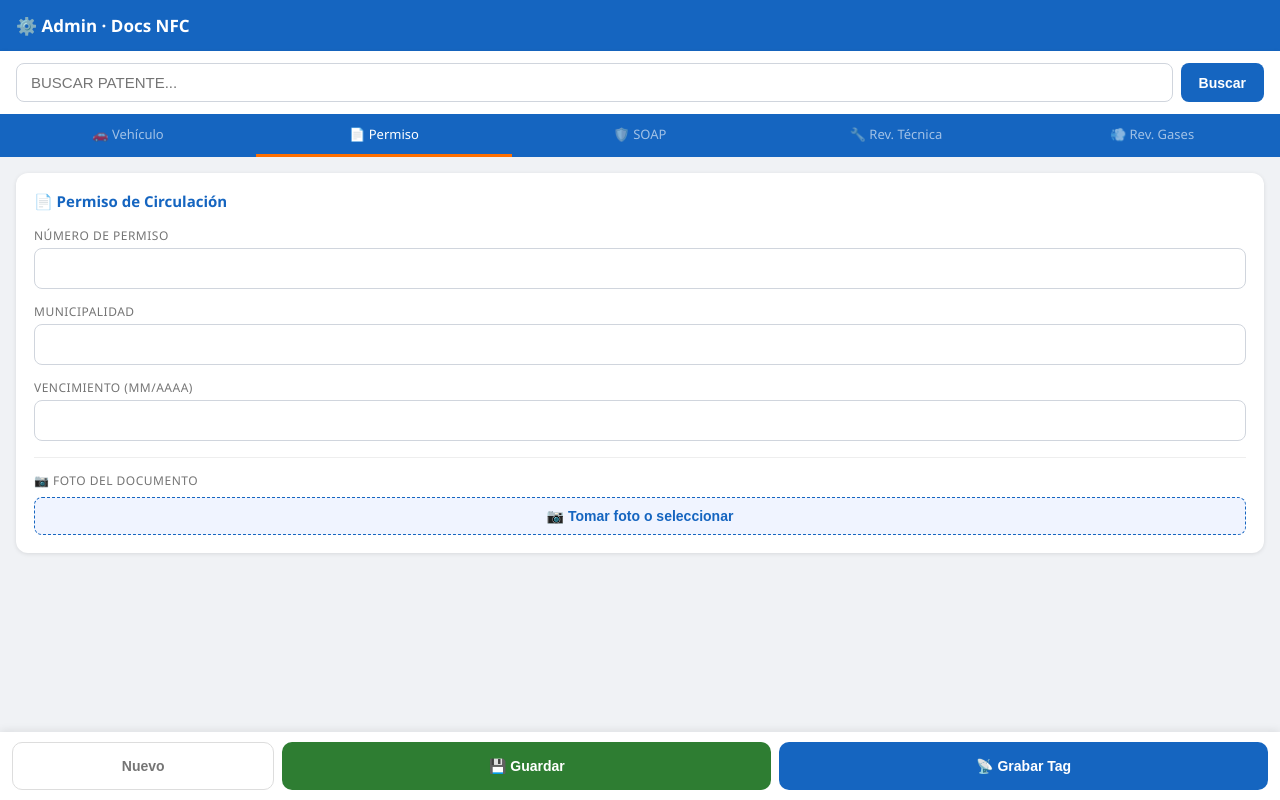
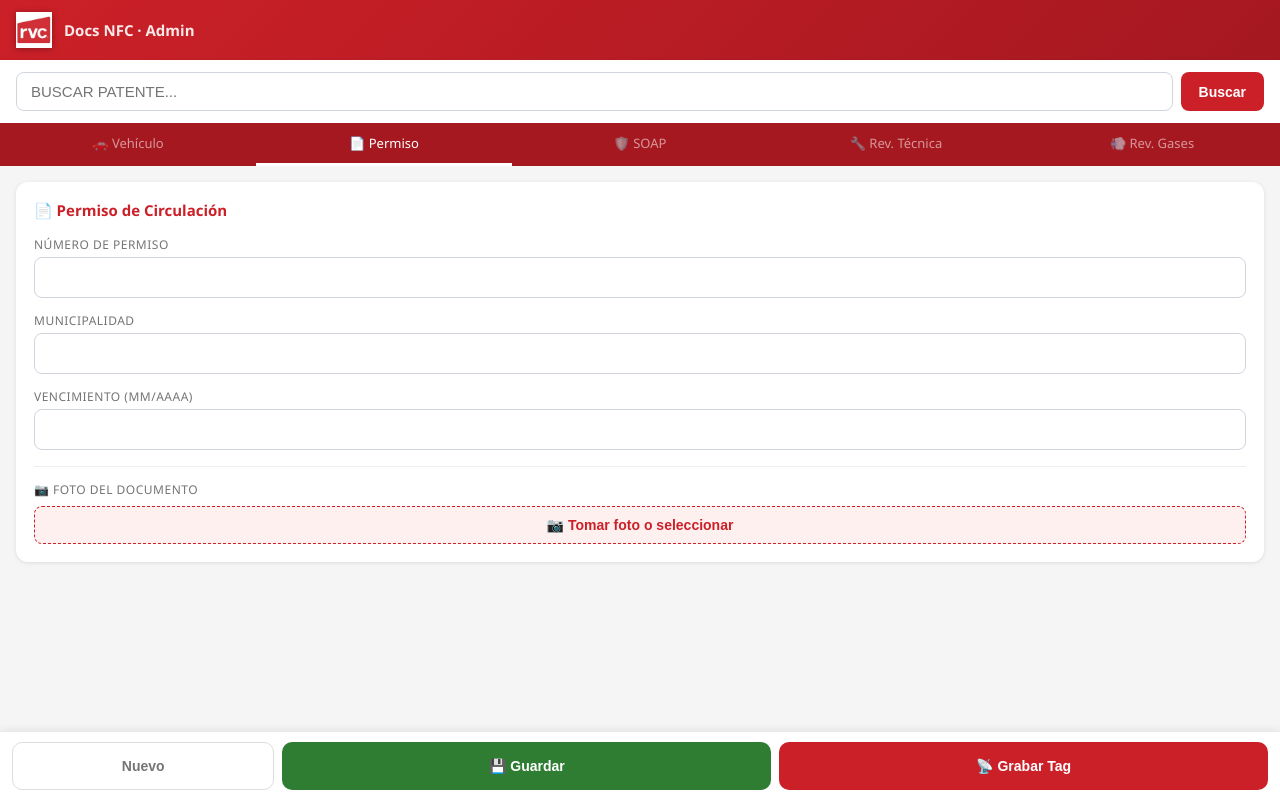
Before and after one commit to TataVito/vehicledocs-nfc, a plain HTML site: page admin.html in a window 1280 px wide. Both pictures are taken after a click on the element "📄 Permiso". Drawn offline with nearby package versions, Linux system fonts and the light colour scheme.

Commit message:
Rediseño con identidad visual RVC y corrección de secciones de fotos
- Reemplaza azul por rojo RVC (#CC2028) en index.html y admin.html
- Incluye logo rvc.jpg en header (vista pública) y toolbar (admin)
- Corrige secciones de foto de revision/gases a rt/rg (consistente con Supabase Storage)
- Actualiza importar.py con service role key y secciones rt/rg

Co-Authored-By: Claude Sonnet 4.6 <noreply@anthropic.com>

```diff
--- a/admin.html
+++ b/admin.html
@@ -6,30 +6,30 @@
 <title>Admin — Docs Vehículo NFC</title>
 <script src="https://cdn.jsdelivr.net/npm/@supabase/supabase-js@2"></script>
 <style>
-  :root { --primary:#1565C0; --accent:#FF6F00; --bg:#F0F2F5; --card:#fff; --text:#212121; --muted:#757575; --success:#2E7D32; --error:#C62828; --radius:12px; }
+  :root { --primary:#CC2028; --primary-dark:#A51820; --accent:#E65100; --bg:#F5F5F5; --card:#fff; --text:#212121; --muted:#757575; --success:#2E7D32; --error:#C62828; --radius:12px; }
   * { box-sizing:border-box; margin:0; padding:0; }
   body { font-family:'Segoe UI',sans-serif; background:var(--bg); color:var(--text); min-height:100vh; display:flex; flex-direction:column; }
 
-  .toolbar { background:var(--primary); color:#fff; padding:14px 16px; font-size:17px; font-weight:600; display:flex; align-items:center; justify-content:space-between; }
-  .toolbar-right { font-size:13px; opacity:.8; }
+  .toolbar { background:linear-gradient(135deg, var(--primary), var(--primary-dark)); color:#fff; padding:12px 16px; display:flex; align-items:center; justify-content:space-between; }
+  .toolbar-left { display:flex; align-items:center; gap:12px; }
+  .toolbar-logo { height:36px; filter:drop-shadow(0 1px 3px rgba(0,0,0,.3)); }
+  .toolbar-title { font-size:15px; font-weight:600; opacity:.9; }
+  .toolbar-right { font-size:13px; opacity:.85; }
 
-  /* Buscador */
   .search-bar { background:#fff; padding:12px 16px; display:flex; gap:8px; box-shadow:0 1px 4px rgba(0,0,0,.1); }
   .search-bar input { flex:1; padding:10px 14px; border:1.5px solid #D0D5DD; border-radius:8px; font-size:15px; outline:none; }
   .search-bar input:focus { border-color:var(--primary); }
   .btn-buscar { background:var(--primary); color:#fff; border:none; border-radius:8px; padding:10px 18px; font-size:14px; font-weight:600; cursor:pointer; }
 
-  /* Banner */
   #banner { display:none; background:var(--accent); color:#fff; padding:10px 16px; align-items:center; gap:8px; }
   #banner.show { display:flex; }
   #banner span { flex:1; font-size:14px; font-weight:600; }
   #banner button { background:none; border:1.5px solid #fff; color:#fff; border-radius:20px; padding:4px 14px; cursor:pointer; font-size:13px; }
 
-  /* Tabs */
-  .tabs { background:var(--primary); display:flex; overflow-x:auto; scrollbar-width:none; }
+  .tabs { background:var(--primary-dark); display:flex; overflow-x:auto; scrollbar-width:none; }
   .tabs::-webkit-scrollbar { display:none; }
-  .tab { flex:1; min-width:80px; padding:11px 8px; text-align:center; color:rgba(255,255,255,.6); font-size:13px; font-weight:500; cursor:pointer; border-bottom:3px solid transparent; transition:.2s; white-space:nowrap; }
-  .tab.active { color:#fff; border-bottom-color:var(--accent); }
+  .tab { flex:1; min-width:80px; padding:11px 8px; text-align:center; color:rgba(255,255,255,.55); font-size:13px; font-weight:500; cursor:pointer; border-bottom:3px solid transparent; transition:.2s; white-space:nowrap; }
+  .tab.active { color:#fff; border-bottom-color:#fff; }
 
   .pages { flex:1; }
   .page { display:none; padding:16px; overflow-y:auto; max-height:calc(100vh - 260px); }
@@ -45,24 +45,21 @@
   .row { display:flex; gap:12px; }
   .row .field { flex:1; }
 
-  /* Foto */
   .foto-area { margin-top:16px; border-top:1px solid #EEE; padding-top:14px; }
   .foto-label { font-size:12px; color:var(--muted); font-weight:500; text-transform:uppercase; letter-spacing:.5px; margin-bottom:8px; }
   .foto-preview { width:100%; max-height:180px; object-fit:cover; border-radius:8px; display:none; margin-bottom:8px; border:1px solid #DDD; cursor:pointer; }
   .foto-preview.show { display:block; }
-  .btn-foto { display:flex; align-items:center; gap:8px; background:#F0F4FF; border:1.5px dashed var(--primary); color:var(--primary); border-radius:8px; padding:10px 16px; font-size:14px; font-weight:600; cursor:pointer; width:100%; justify-content:center; }
+  .btn-foto { display:flex; align-items:center; gap:8px; background:#FFF0F0; border:1.5px dashed var(--primary); color:var(--primary); border-radius:8px; padding:10px 16px; font-size:14px; font-weight:600; cursor:pointer; width:100%; justify-content:center; }
   input[type="file"] { display:none; }
 
-  /* Bottom */
   .bottom-bar { background:#fff; padding:10px 12px; display:flex; gap:8px; box-shadow:0 -2px 8px rgba(0,0,0,.08); flex-wrap:wrap; }
   .btn { height:48px; border-radius:10px; font-size:14px; font-weight:700; cursor:pointer; border:none; transition:.15s; padding:0 16px; }
   .btn:active { opacity:.85; transform:scale(.98); }
   .btn:disabled { opacity:.5; cursor:not-allowed; }
-  .btn-save   { background:var(--success); color:#fff; flex:2; }
-  .btn-nfc    { background:var(--primary); color:#fff; flex:2; }
-  .btn-new    { background:#fff; color:var(--muted); border:1.5px solid #DDD; flex:1; }
+  .btn-save { background:var(--success); color:#fff; flex:2; }
+  .btn-nfc  { background:var(--primary); color:#fff; flex:2; }
+  .btn-new  { background:#fff; color:var(--muted); border:1.5px solid #DDD; flex:1; }
 
-  /* Toast */
   #toast { position:fixed; bottom:80px; left:50%; transform:translateX(-50%); background:#333; color:#fff; padding:10px 20px; border-radius:24px; font-size:14px; z-index:200; opacity:0; pointer-events:none; transition:opacity .3s; white-space:nowrap; max-width:90vw; text-align:center; }
   #toast.show { opacity:1; }
 
@@ -71,13 +68,16 @@
   @keyframes pulse { 0%,100%{opacity:1} 50%{opacity:.5} }
   .pulse { animation:pulse 1.2s infinite; }
 
-  .chip-patente { background:#E3F2FD; color:var(--primary); font-weight:700; font-size:13px; padding:4px 10px; border-radius:20px; }
+  .chip-patente { background:rgba(255,255,255,.2); color:#fff; font-weight:700; font-size:13px; padding:4px 10px; border-radius:20px; border:1px solid rgba(255,255,255,.4); }
 </style>
 </head>
 <body>
 
 <div class="toolbar">
-  <span>⚙️ Admin · Docs NFC</span>
+  <div class="toolbar-left">
+    <img class="toolbar-logo" src="rvc.jpg" alt="RVC">
+    <span class="toolbar-title">Docs NFC · Admin</span>
+  </div>
   <span class="toolbar-right" id="chipPatente"></span>
 </div>
 
@@ -110,10 +110,9 @@ const BUCKET = 'vehicledocs';
 const BASE_URL = 'https://tatavito.github.io/vehicledocs-nfc/';
 const sb = supabase.createClient(SUPABASE_URL, SUPABASE_KEY);
 
-const FOTO_SECTIONS = ['permiso', 'soap', 'revision', 'gases'];
-const selectedFiles = { permiso:null, soap:null, revision:null, gases:null };
+const FOTO_SECTIONS = ['permiso', 'soap', 'rt', 'rg'];
+const selectedFiles = { permiso:null, soap:null, rt:null, rg:null };
 
-// ─── Tabs ──────────────────────────────────────────────────────────────────
 const TABS = [
   { id:'vehiculo', label:'Vehículo', icon:'🚗', foto:false, fields:[
     { id:'patente',  label:'Patente / Placa',       type:'text', upper:true },
@@ -133,12 +132,12 @@ const TABS = [
     { id:'soap_poliza',   label:'Número de póliza',       type:'text' },
     { id:'soap_venc',     label:'Vencimiento (MM/AAAA)',  type:'text', maxlen:7 }
   ]},
-  { id:'revision', label:'Rev. Técnica', icon:'🔧', foto:true, fields:[
+  { id:'rt', label:'Rev. Técnica', icon:'🔧', foto:true, fields:[
     { id:'rt_numero', label:'Número de revisión',      type:'text' },
     { id:'rt_planta', label:'Planta revisora',         type:'text' },
     { id:'rt_venc',   label:'Vencimiento (MM/AAAA)',   type:'text', maxlen:7 }
   ]},
-  { id:'gases', label:'Rev. Gases', icon:'💨', foto:true, fields:[
+  { id:'rg', label:'Rev. Gases', icon:'💨', foto:true, fields:[
     { id:'rg_numero',    label:'Número de revisión',    type:'text' },
     { id:'rg_planta',    label:'Planta revisora',       type:'text' },
     { row:[{id:'rg_resultado', label:'Resultado',         type:'text'},
@@ -147,7 +146,7 @@ const TABS = [
 ];
 
 const TITLES = { vehiculo:'Datos del Vehículo', permiso:'Permiso de Circulación',
-  soap:'Seguro Obligatorio (SOAP)', revision:'Revisión Técnica', gases:'Revisión de Gases' };
+  soap:'Seguro Obligatorio (SOAP)', rt:'Revisión Técnica', rg:'Revisión de Gases' };
 
 function buildField(f) {
   if (f.row) return `<div class="row">${f.row.map(buildField).join('')}</div>`;
@@ -185,7 +184,6 @@ function switchTab(i) {
   document.querySelectorAll('.page').forEach((p,j) => p.classList.toggle('active', i===j));
 }
 
-// ─── Helpers ──────────────────────────────────────────────────────────────
 function val(id) { return (document.getElementById(id)?.value||'').trim(); }
 function set(id, v) { const el = document.getElementById(id); if(el) el.value = v||''; }
 
@@ -216,7 +214,6 @@ function nuevoVehiculo() {
   document.getElementById('patente').focus();
 }
 
-// ─── Buscar vehículo ───────────────────────────────────────────────────────
 async function buscarVehiculo() {
   const p = document.getElementById('inputBuscar').value.trim().toUpperCase();
   if (!p) return;
@@ -227,7 +224,6 @@ async function buscarVehiculo() {
 
   setFormData(data);
 
-  // Cargar fotos existentes
   for (const sec of FOTO_SECTIONS) {
     for (const ext of ['jpg','jpeg','png','webp','heic']) {
       const path = `${p}/${sec}.${ext}`;
@@ -244,7 +240,6 @@ async function buscarVehiculo() {
   toast(`Vehículo ${p} cargado ✓`);
 }
 
-// ─── Foto ──────────────────────────────────────────────────────────────────
 function onFoto(tabId, input) {
   const file = input.files[0];
   if (!file) return;
@@ -254,7 +249,6 @@ function onFoto(tabId, input) {
   img.classList.add('show');
 }
 
-// ─── Guardar en Supabase ───────────────────────────────────────────────────
 async function guardarVehiculo() {
   const patente = val('patente').toUpperCase();
   if (!patente) { toast('Ingresa la patente'); switchTab(0); return; }
@@ -264,7 +258,6 @@ async function guardarVehiculo() {
   btn.innerHTML = '<span class="spinner"></span>Guardando...';
 
   try {
-    // Subir fotos
     for (const sec of FOTO_SECTIONS) {
       const file = selectedFiles[sec];
       if (!file) continue;
@@ -273,7 +266,6 @@ async function guardarVehiculo() {
       if (error) toast(`Error foto ${sec}: ${error.message}`);
     }
 
-    // Guardar datos
     const row = getFormData();
     row.patente = patente;
     row.updated_at = new Date().toISOString();
@@ -290,7 +282,6 @@ async function guardarVehiculo() {
   }
 }
 
-// ─── Grabar Tag NFC ────────────────────────────────────────────────────────
 let nfcController = null;
 
 async function grabarTag() {
@@ -322,7 +313,6 @@ function cancelarNfc() {
   document.getElementById('banner').classList.remove('show');
 }
 
-// ─── Toast ─────────────────────────────────────────────────────────────────
 let toastTimer;
 function toast(msg) {
   const el = document.getElementById('toast');
```
Also changed, not shown: index.html (+19 -24 lines), 1 other file.
